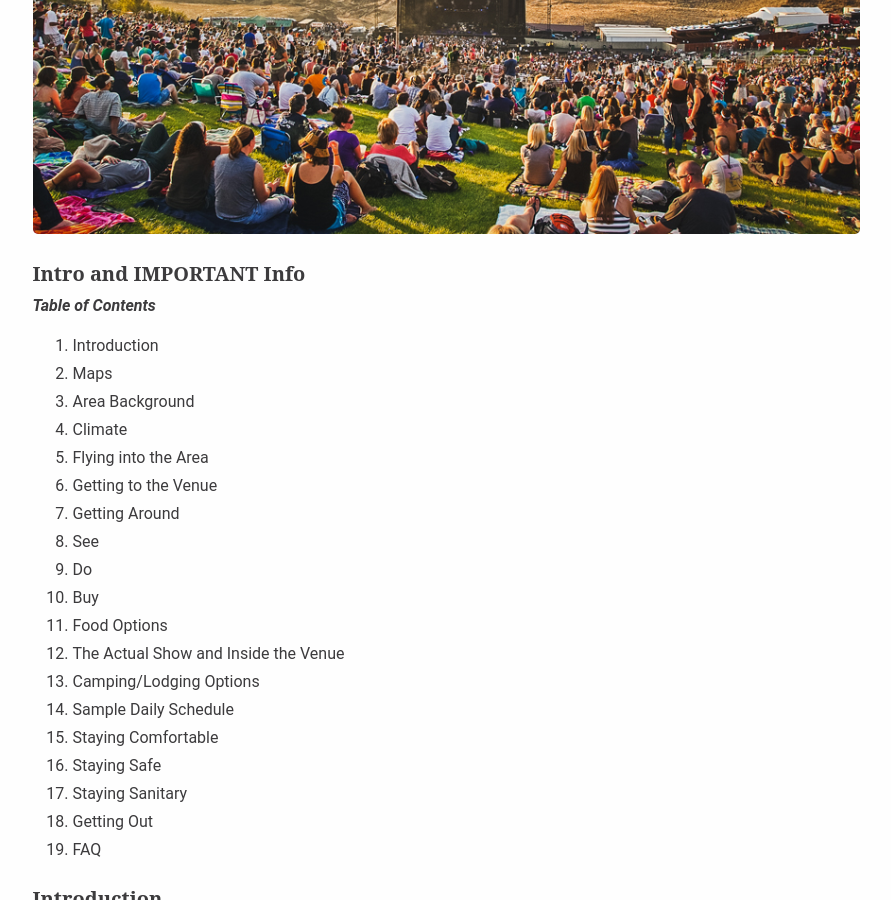
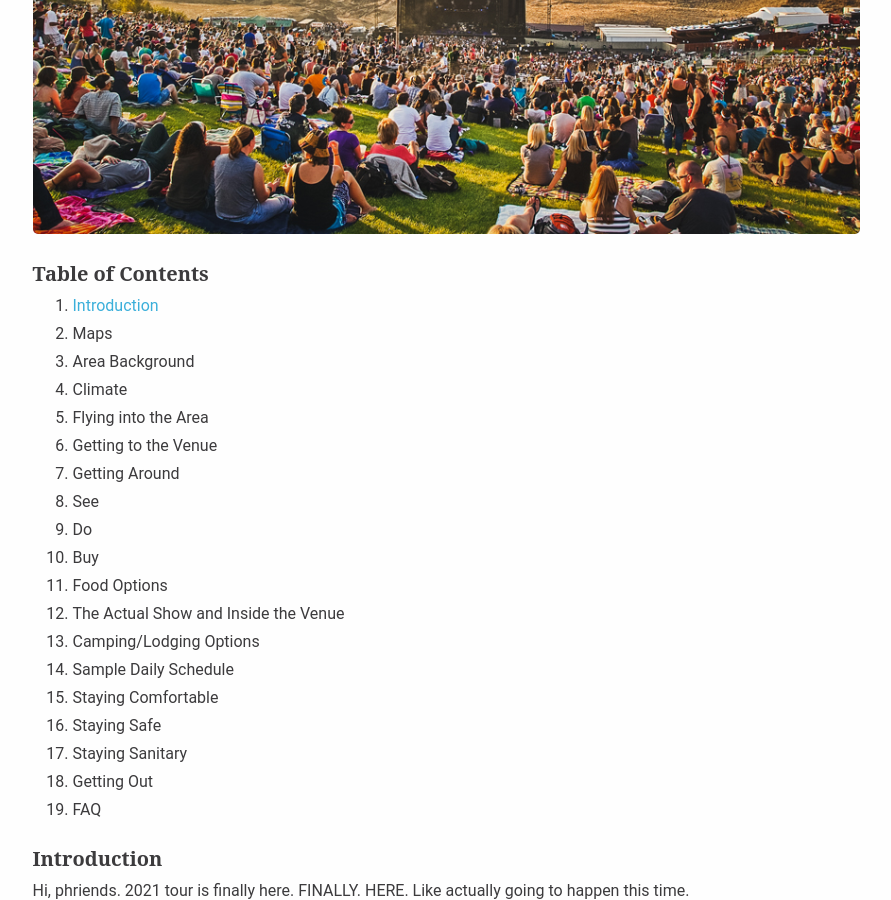
Before and after one commit to sphen/phishhikers, a Jekyll site: the page built from docs/_posts/2021-07-20-the-gorge.md, in a window 1280 px wide and 900 px high, scrolled down 522 px. Shown: the whole window, without its empty margins (194-1085 px from the left). Built offline with Jekyll 4.4.1, drawn with Linux system fonts in a browser that asks for light colours.

Commit message:
Update 2021-07-20-the-gorge.md

```diff
--- a/docs/_posts/2021-07-20-the-gorge.md
+++ b/docs/_posts/2021-07-20-the-gorge.md
@@ -6,10 +6,8 @@ feature_image: "assets/images/thegorge.jpg"
 tags: [venues]
 ---
 
-### Intro and IMPORTANT Info
-
-***Table of Contents***
-1. Introduction
+### Table of Contents
+1. [Introduction](#introduction)
 1. Maps
 1. Area Background
 1. Climate
```
